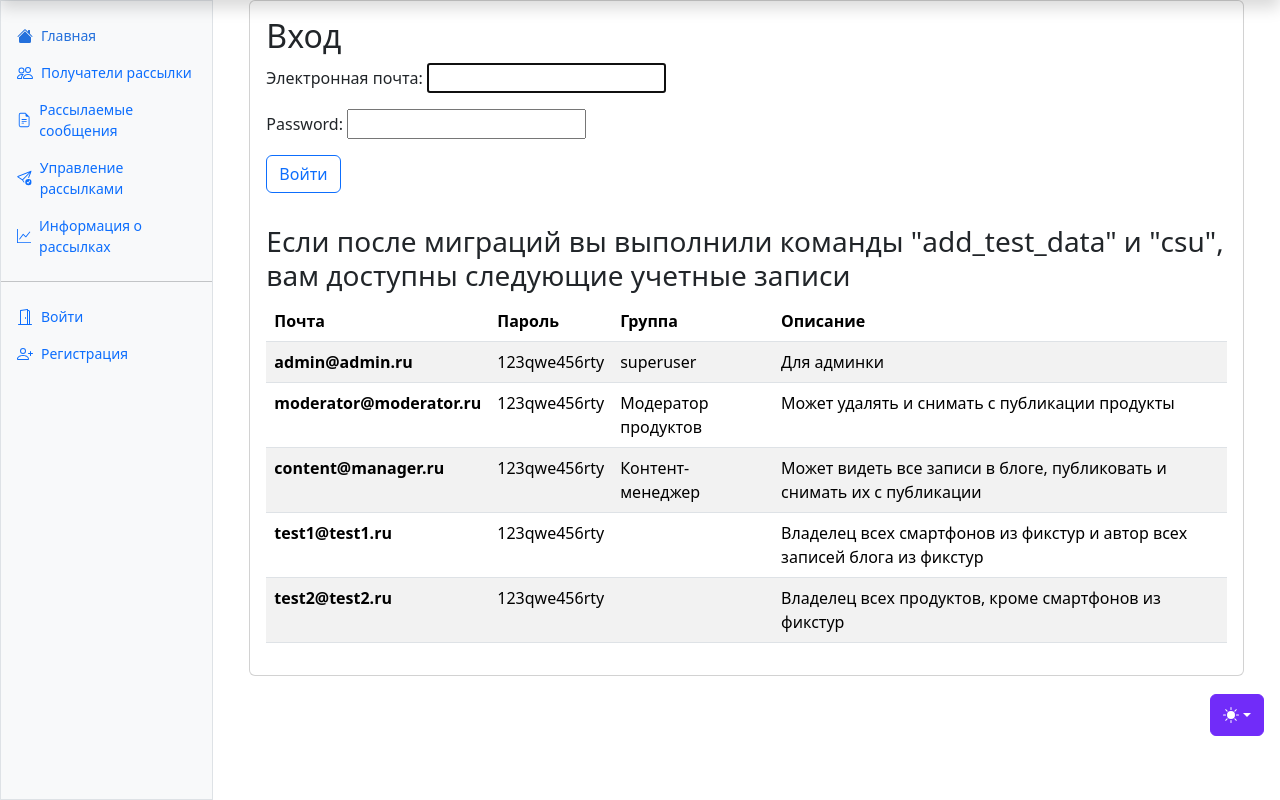
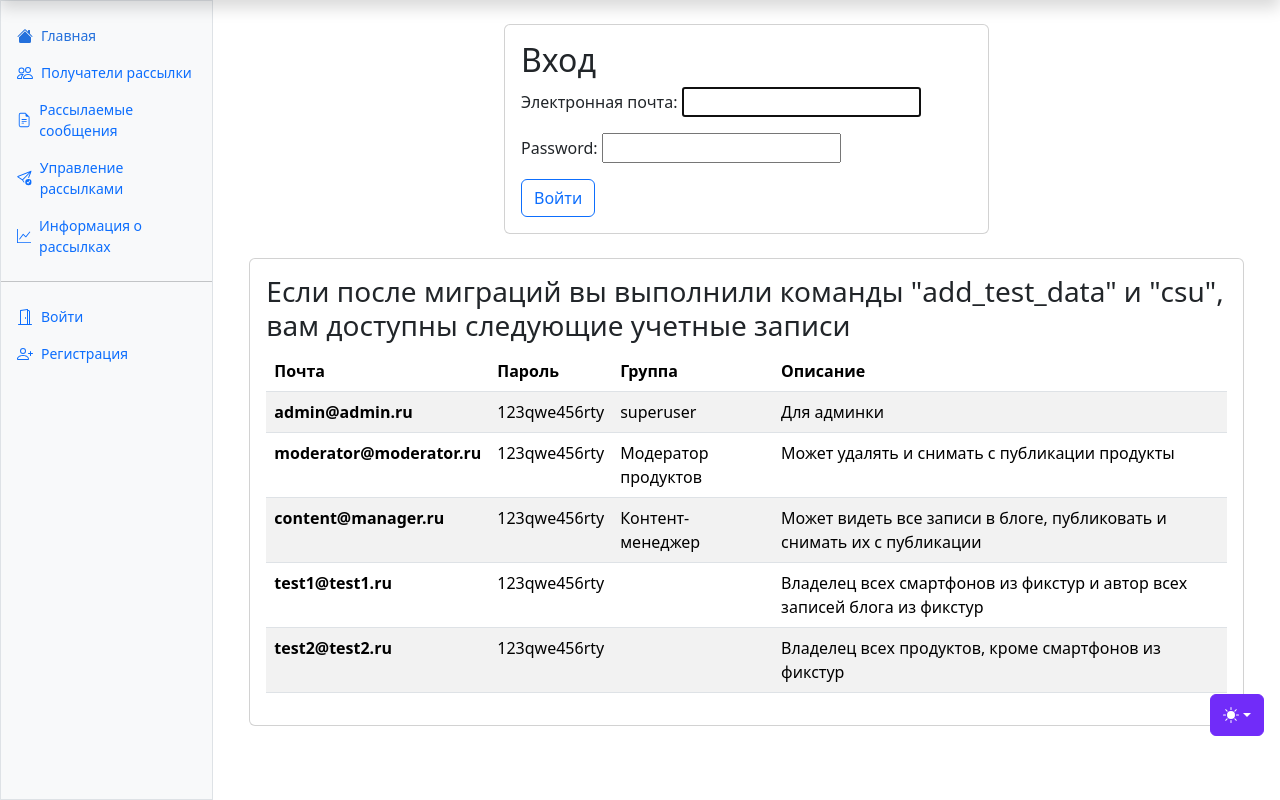
Before and after one commit to kirillbarkhatov/mailing_service, a Django app: page /user/login/ in a window 1280 px wide. Shown: the part 48-848 px from the top of the page. Run offline with Django 5.2, Linux system fonts and the light colour scheme; parts of the project's set-up code (start-up, migrations or seed data) failed here and were passed over; some libraries are stand-ins or nearby versions.

Commit message:
Регистрация и вход - обновление

```diff
--- a/mailing/templates/mailing/includes/menu.html
+++ b/mailing/templates/mailing/includes/menu.html
@@ -77,7 +77,7 @@
                     {% csrf_token %}
                     <button type="submit" class="nav-link d-flex align-items-center gap-2">
                         <svg class="bi">
-                            <use xlink:href="/static/svg/icons-menu.svg#door-closed"/>
+                            <use xlink:href="/static/svg/icons-login.svg#door-closed"/>
                         </svg>
                         Выход
                     </button>
@@ -89,7 +89,7 @@
                 <li class="nav-item">
                     <a class="nav-link d-flex align-items-center gap-2" href="{% url 'users:login' %}">
                         <svg class="bi">
-                            <use xlink:href="/static/svg/icons-menu.svg#door-open"/>
+                            <use xlink:href="/static/svg/icons-login.svg#door-open"/>
                         </svg>
                         Войти
                     </a>
@@ -97,7 +97,7 @@
                 <li class="nav-item">
                     <a class="nav-link d-flex align-items-center gap-2" href="{% url 'users:register' %}">
                         <svg class="bi">
-                            <use xlink:href="/static/svg/icons-menu.svg#person-plus"/>
+                            <use xlink:href="/static/svg/icons-login.svg#person-plus"/>
                         </svg>
                         Регистрация
                     </a>
--- a/users/templates/registration/login.html
+++ b/users/templates/registration/login.html
@@ -6,11 +6,11 @@
 
 
 <div class="container">
-    <div class="row text-start">
+    <div class="row d-flex justify-content-center text-start">
 
 
-        <div class="col-12">
-            <div class="card mb-4 box-shadow">
+        <div class="col-6">
+            <div class="card mt-4 mb-4 box-shadow">
 
                 <div class="card-body">
                     <h2>Вход</h2>
@@ -20,8 +20,22 @@
                         {{ form.as_p }}
                         <button type="submit" class="btn btn-outline-primary">Войти</button>
 
+                </div>
 
-                </div>
+            </div>
+        </div>
+
+
+    </div>
+</div>
+
+<div class="container">
+    <div class="row text-start">
+
+
+        <div class="col-12">
+            <div class="card mb-4 box-shadow">
+
                 <div class="card-body">
 
                     <h3>Если после миграций вы выполнили команды "add_test_data" и "csu", вам доступны следующие учетные записи</h3>
```
Also changed, not shown: static/svg/icons-login.svg (added).
